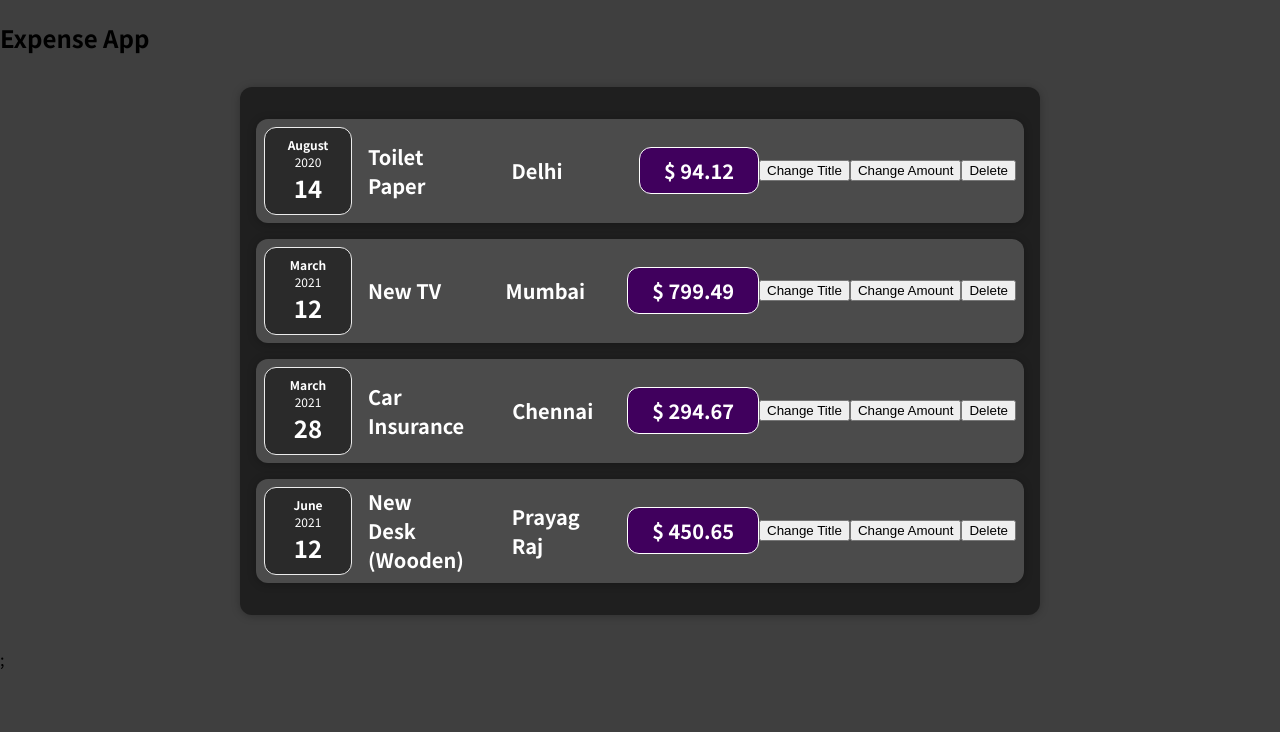
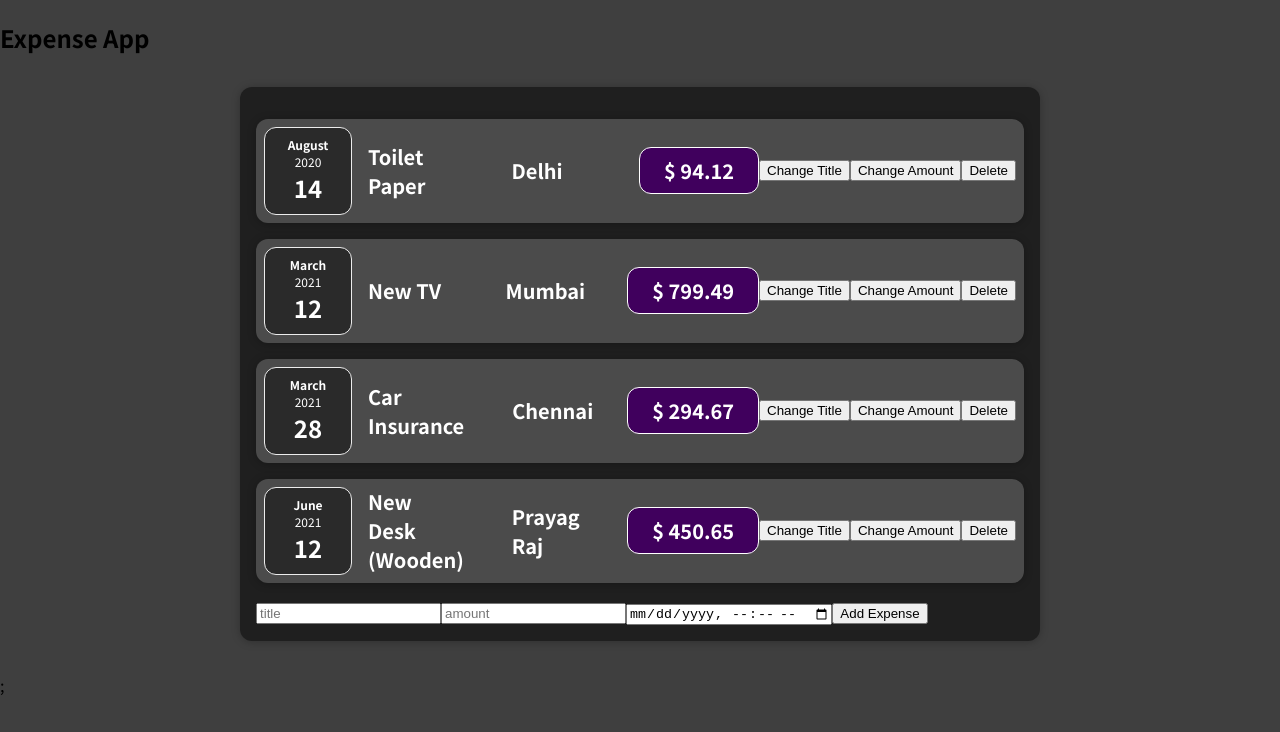
Before and after one commit to shubhamv387/ExpenseTrackerApp-UI-React, a React (Vite) app: page / in a window 1280 px wide. Shown: the top 732 px of the page. Built offline with nearby package versions, Linux system fonts and the light colour scheme.

Commit message:
expense form added

```diff
--- /dev/null
+++ b/src/assets/components/Expenses/ExpenseForm.jsx
@@ -0,0 +1,50 @@
+import { useState } from "react";
+
+const ExpenseForm = () => {
+  const [formData, setFormData] = useState({
+    title: "",
+    amount: "",
+    date: "",
+  });
+
+  const inputHandler = (e) => {
+    setFormData({ ...formData, [e.target.name]: e.target.value });
+  };
+
+  const submitHandler = (e) => {
+    e.preventDefault();
+    alert("form Submitted!");
+    setFormData({ title: "", amount: "", date: "" });
+  };
+  console.log(formData);
+  return (
+    <div>
+      <form onSubmit={submitHandler}>
+        <input
+          value={formData.title}
+          onChange={inputHandler}
+          type="text"
+          placeholder="title"
+          name="title"
+        />
+        <input
+          value={formData.amount}
+          onChange={inputHandler}
+          type="number"
+          placeholder="amount"
+          name="amount"
+        />
+        <input
+          value={formData.date}
+          onChange={inputHandler}
+          type="datetime-local"
+          placeholder="data"
+          name="date"
+        />
+        <button type="submit">Add Expense</button>
+      </form>
+    </div>
+  );
+};
+
+export default ExpenseForm;
--- a/src/assets/components/Expenses/Expenses.jsx
+++ b/src/assets/components/Expenses/Expenses.jsx
@@ -2,6 +2,7 @@ import React, { useEffect, useState } from "react";
 import "./Expenses.css";
 import ExpenseItem from "./ExpenseItem";
 import Card from "../UI/Card";
+import ExpenseForm from "./ExpenseForm";
 
 const Expenses = ({ items }) => {
   const [expenses, setExpenses] = useState(items);
@@ -23,6 +24,7 @@ const Expenses = ({ items }) => {
           locationOfExpenditure={expense.locationOfExpenditure}
         />
       ))}
+      <ExpenseForm />
     </Card>
   );
 };
```
